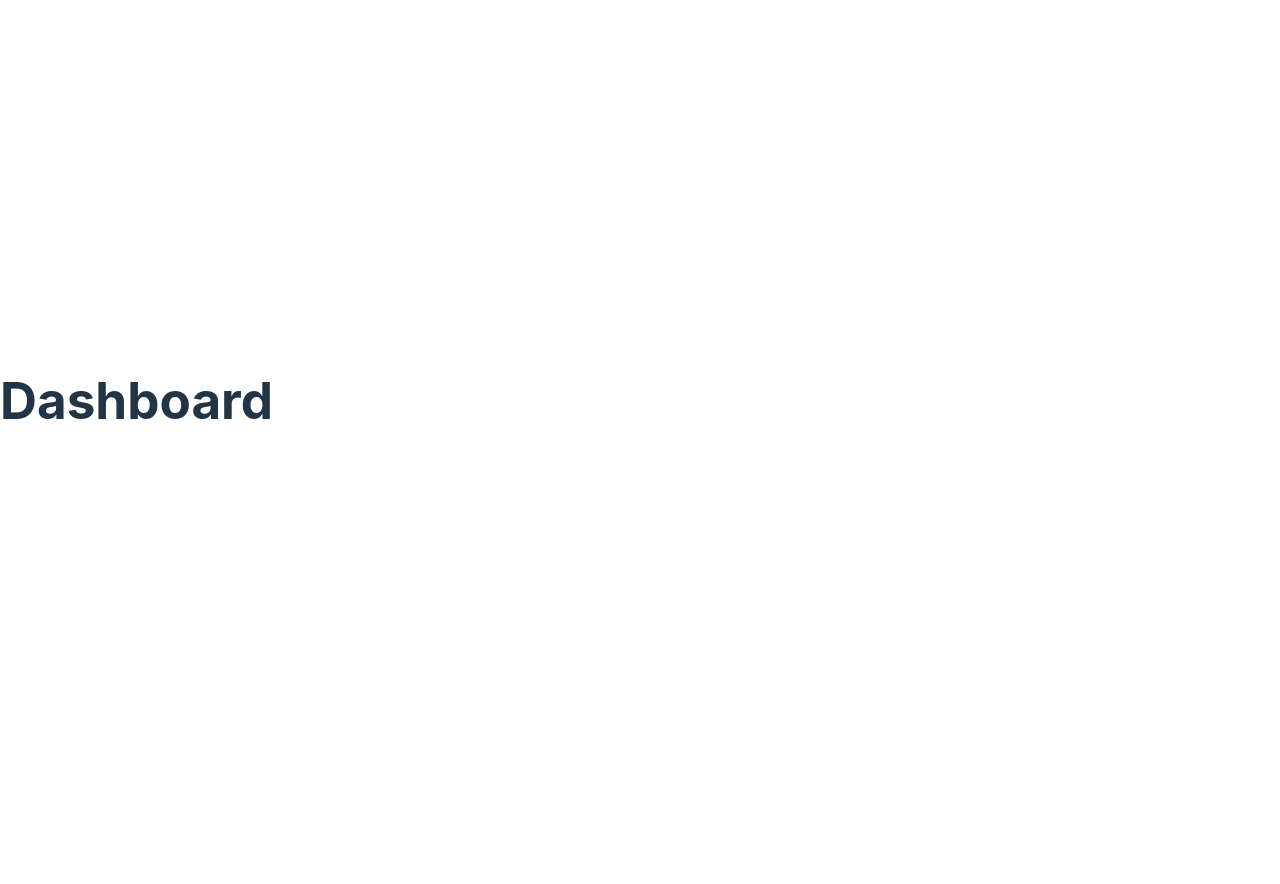
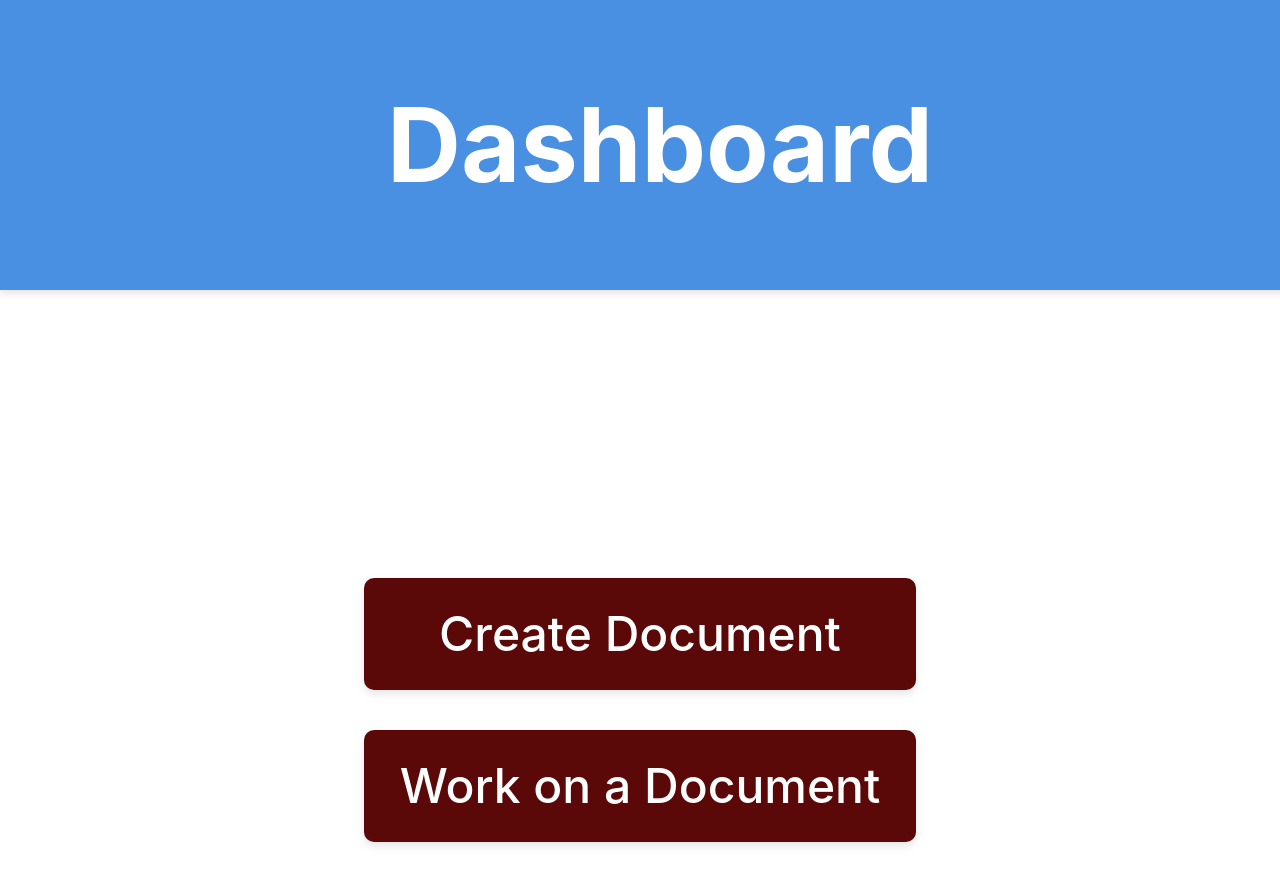
Before and after one commit to VimMotionsOnly/TrollTyper, a React (Vite) app in the folder trolltyper/: page /dashboard in a window 1280 px wide. Shown: the top 884 px of the page. Before the commit the page ends 800 px from the top, so only its background shows below. Built offline with nearby package versions, Linux system fonts and the light colour scheme.

Commit message:
Dashboard

```diff
--- a/trolltyper/src/customWidget/CustomButton.tsx
+++ b/trolltyper/src/customWidget/CustomButton.tsx
@@ -1,13 +1,26 @@
+import React, { useState } from 'react';
 
+function CustomButton() {
+  const [position, setPosition] = useState({ top: '50%', left: '50%' });
 
-function CumstomButton() {
+  const moveButton = () => {
+    const newTop = Math.random() * 90 + '%';
+    const newLeft = Math.random() * 90 + '%';
+    setPosition({ top: newTop, left: newLeft });
+  };
+
   return (
-  <a href="/login">
-  <button>
-    Start
-    </button>
-    </a>
-    );
+    <div style={{ position: 'relative', width: '100%', height: '100vh' }}>
+      <a href="/login">
+        <button
+          style={{ position: 'absolute', top: position.top, left: position.left }}
+          onMouseEnter={moveButton}
+        >
+          Start
+        </button>
+      </a>
+    </div>
+  );
 }
 
-export default CumstomButton;
+export default CustomButton;
--- /dev/null
+++ b/trolltyper/src/pages/Dashboard.css
@@ -0,0 +1,53 @@
+* {
+  overflow: hidden;
+  width: 100%;
+  align-items: center;
+}
+
+header {
+
+  display: flex;
+  background-color: #4a90e2;
+
+  color: white;
+  padding: 20px;
+  box-shadow: 0 4px 8px rgba(0, 0, 0, 0.1);
+  text-align: center;
+  font-size: 2rem;
+  font-weight: bold;
+
+}
+
+.dashboardContent{
+  display: flex;
+
+  flex-direction: column;
+  justify-content: center;
+  align-items: center;
+  height: 100vh;
+  font-size: 3em;
+  padding-top: 20px;
+  font-weight: bold;
+  margin: auto;
+}
+
+.card {
+  width: 40%;
+  margin: 20px;
+  padding: 20px;
+  border-radius: 10px;
+  box-shadow: 0 4px 8px rgba(0, 0, 0, 0.1);
+  background-color: rgb(91, 8, 8);
+  color: white;
+  display: flex;
+  justify-content: center;
+  align-items: center;
+  flex-direction: column;
+}
+
+a {
+  display: flex;
+  justify-content: center;
+  align-items: center;
+  color: white;
+}
--- a/trolltyper/src/pages/Dashboard.tsx
+++ b/trolltyper/src/pages/Dashboard.tsx
@@ -1,9 +1,25 @@
+import './Dashboard.css';
+
 const Dashboard = () => {
   return (
-    <div>
-      <h1>Dashboard</h1>
-      {/* Weitere Inhalte des Dashboards */}
-    </div>
+    <><header>
+      <div>
+        <h1>Dashboard</h1>
+      </div>
+    </header>
+      <div className="dashboardContent">
+        <a href="/lobby/create">
+        <div className="card">
+            Create Document
+        </div></a>
+        <a href="lobby-list">
+        <div className="card">
+            Work on a Document
+        </div>
+        </a>
+      </div>
+
+    </>
   );
 };
 
```
